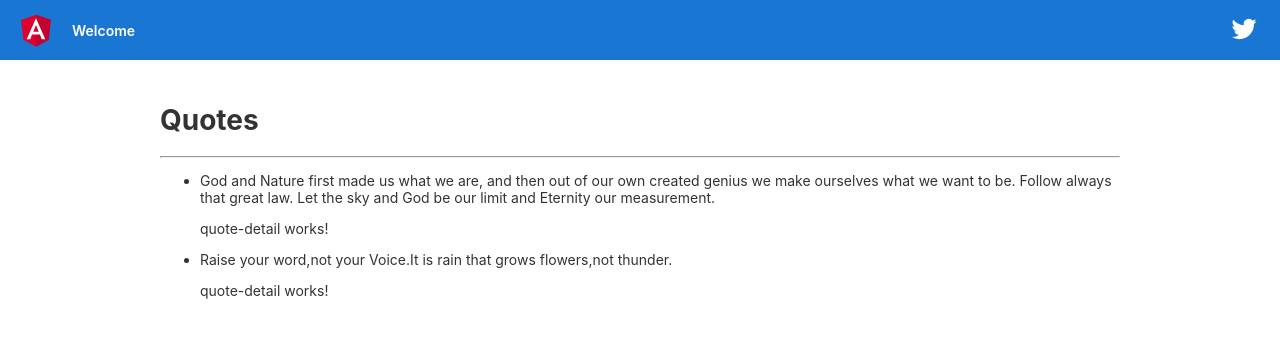
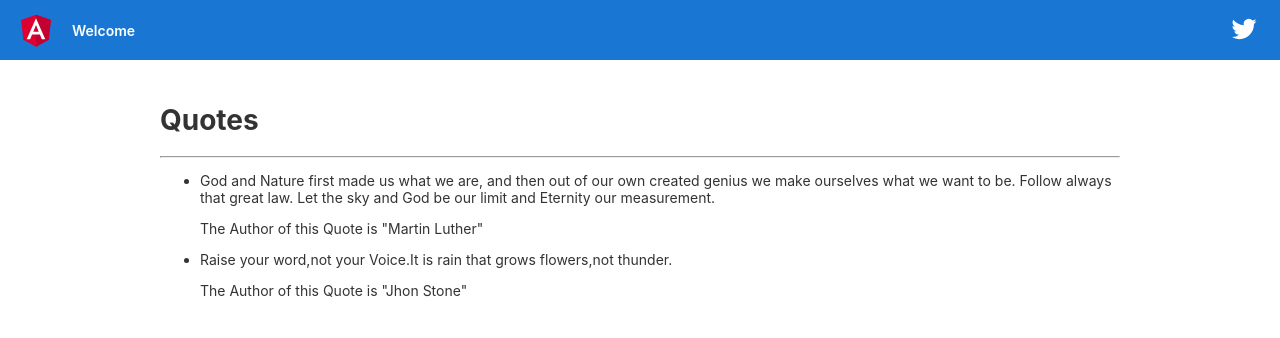
Before and after one commit to HILLARY-oti/quotesproj, an Angular app: page / in a window 1280 px wide. Shown: the top 338 px of the page. Built offline with nearby package versions, Linux system fonts and the light colour scheme.

Commit message:
add description to the page

```diff
--- a/src/app/quote-detail/quote-detail.component.html
+++ b/src/app/quote-detail/quote-detail.component.html
@@ -1 +1,3 @@
-<p>quote-detail works!</p>
+<p>
+  The Author of this Quote is {{quote.description}}
+</p>
```
